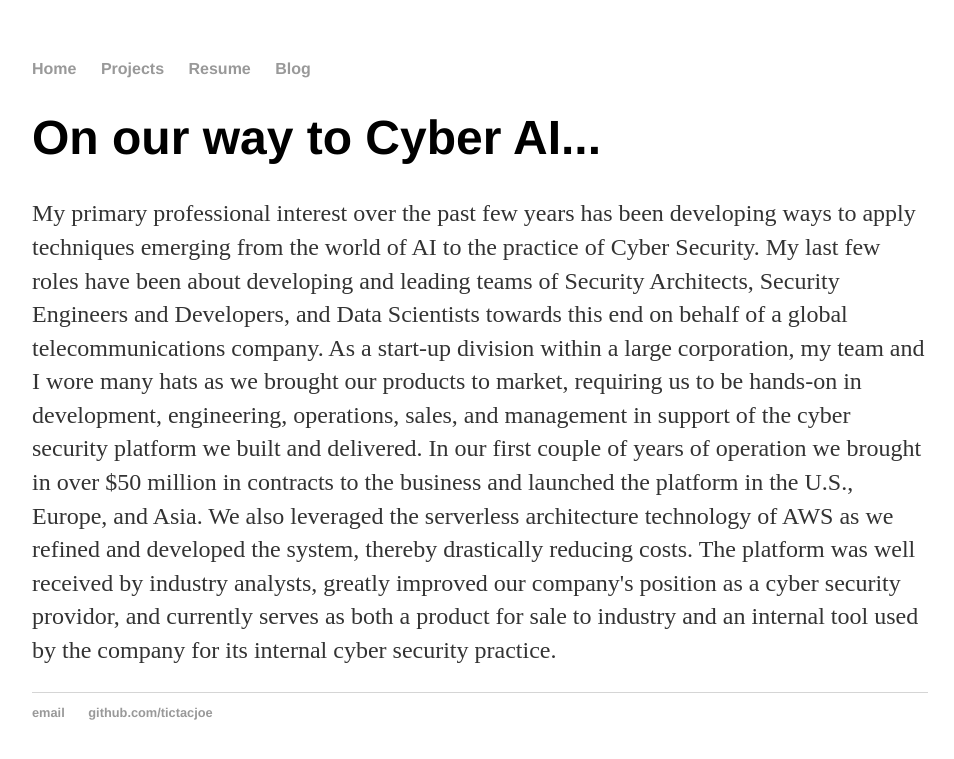
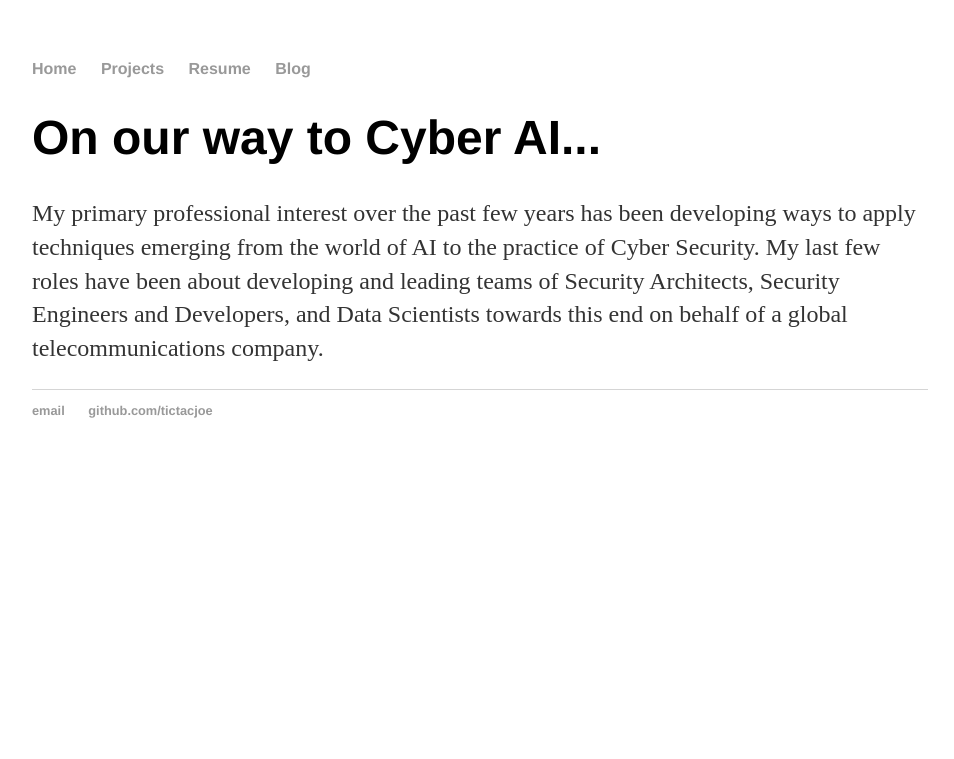
Before and after one commit to tictacjoe/tictacjoe.github.io, a Jekyll site: the page interests.html, which Jekyll copies as it is, in a window 1280 px wide. Shown: the top 759 px of the page, without its empty margins (160-1114 px from the left). Built offline with Jekyll 4.4.1, drawn with Linux system fonts in a browser that asks for light colours.

Commit message:
Update interests.html

```diff
--- a/interests.html
+++ b/interests.html
@@ -21,15 +21,7 @@
 					apply techniques emerging from the world of AI to the practice of Cyber Security.
 					My last few roles have been about developing and leading teams of Security Architects,
 					Security Engineers and Developers, and Data Scientists towards this end on behalf of a
-					global telecommunications company.  As a start-up division within a large corporation,
-					my team and I wore many hats as we brought our products to market, requiring us to be hands-on in development,
-					engineering, operations, sales, and management in support of the cyber security platform we built and
-					delivered.  In our first couple of years of operation we brought in over $50 million in contracts to
-					the business and launched the platform in the U.S., Europe, and Asia.  We also leveraged the serverless
-					architecture technology of AWS as we refined and developed the system, thereby drastically reducing costs.
-					The platform was well received by industry analysts, greatly improved our company's position as a
-				        cyber security providor, and currently serves as both a product for sale to industry and an internal
-					tool used by the company for its internal cyber security practice.
+					global telecommunications company.
 			                </p>
 				<!-- <p>Multi dimensional data.  </em>  <a href="/slm">Read more...</a></p> -->
     		</div><!-- /.blurb -->
```
